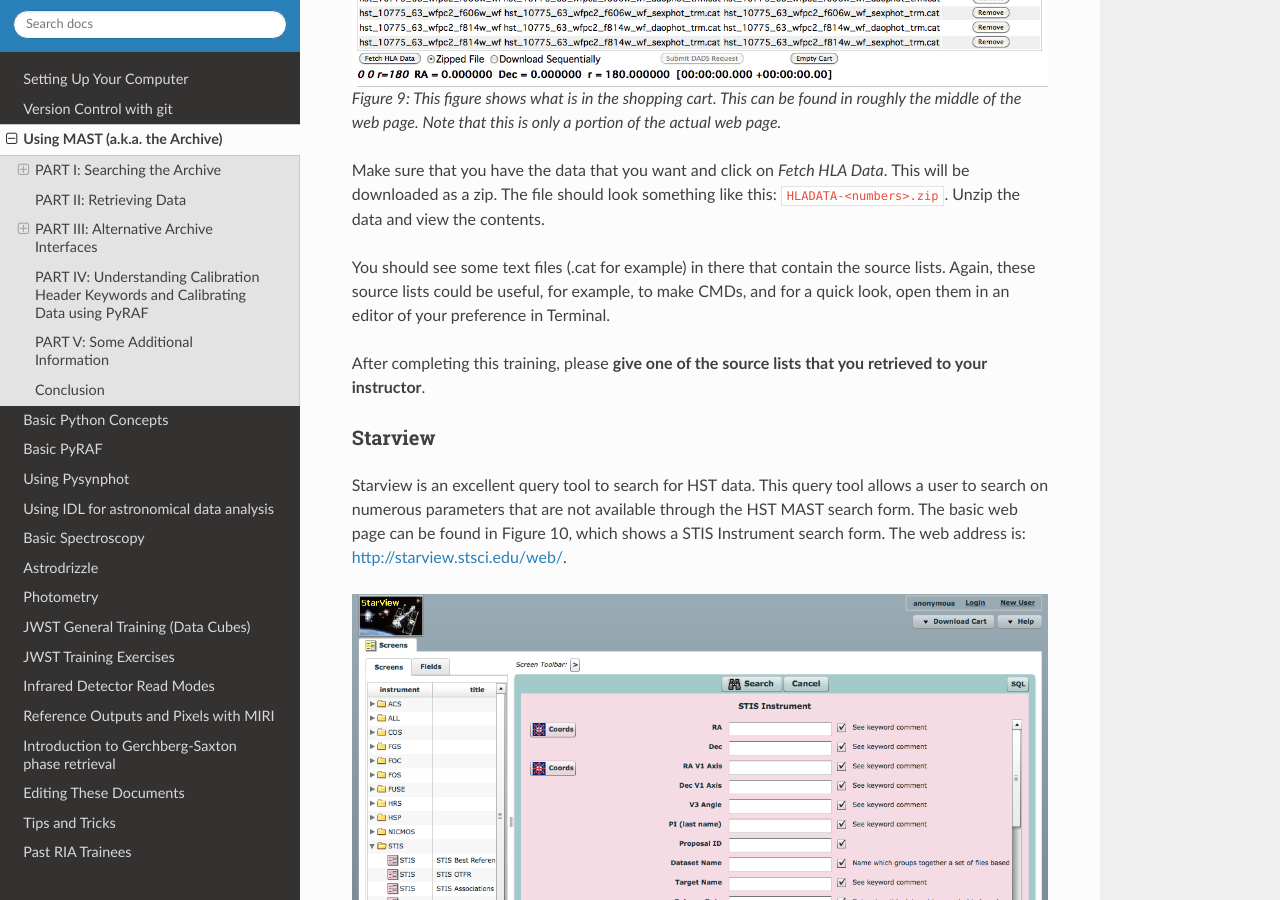
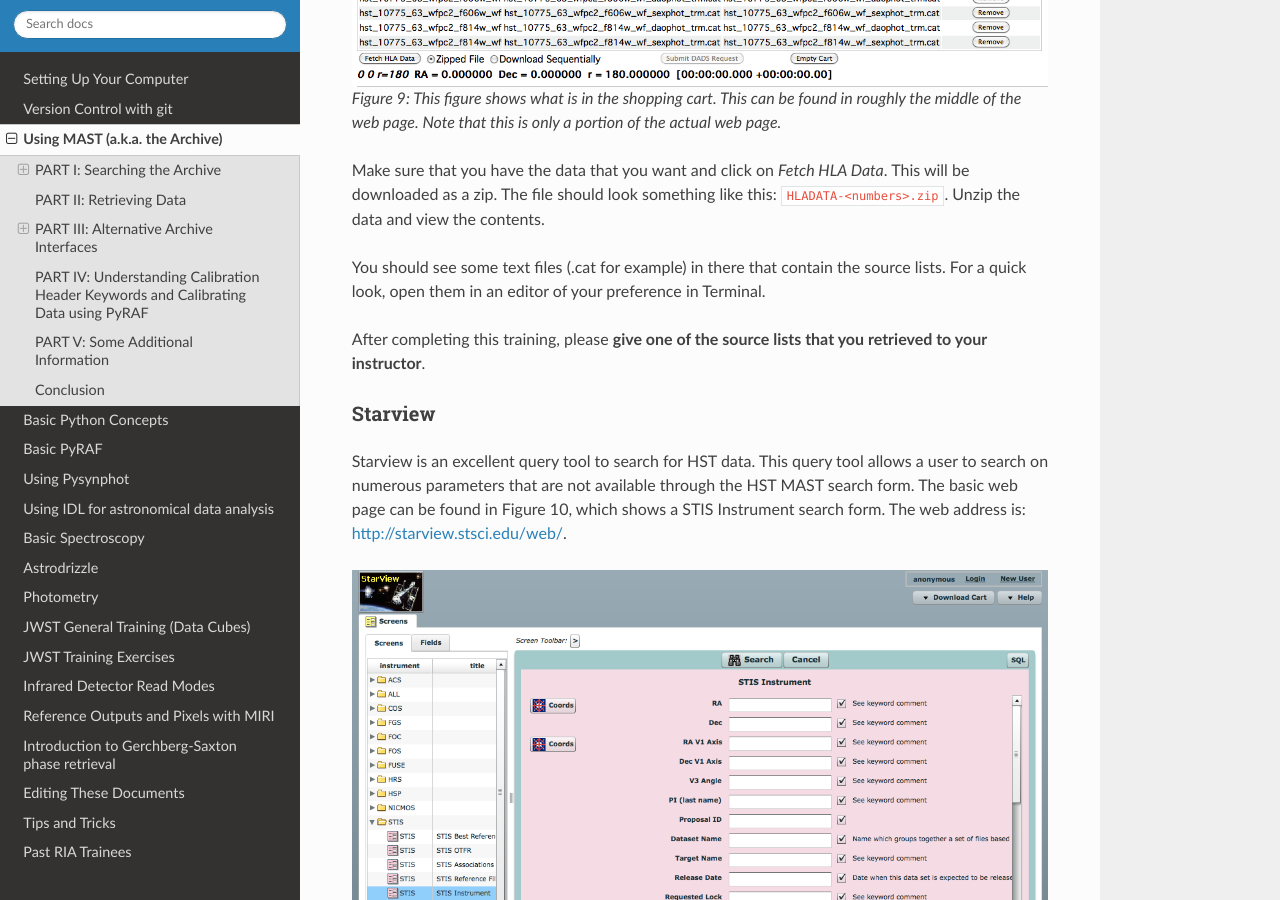
Before and after one commit to staceybright/training-library, a Sphinx documentation site: the page built from source/archives.txt, in a window 1280 px wide and 900 px high, scrolled down 10630 px. Built offline with Sphinx 7.4.7 and the Read the Docs theme 2.0.0, drawn with Linux system fonts in a browser that asks for light colours.

Commit message:
cleaned up sentence

```diff
--- a/source/archives.txt
+++ b/source/archives.txt
@@ -327,9 +327,8 @@
 like this: ``HLADATA-<numbers>.zip``. Unzip the data and view the contents.
 
 You should see some text files (.cat for example) in there that contain the
-source lists. Again, these source lists could be useful, for example,
-to make CMDs, and for a quick look, open them in an editor of your preference
-in Terminal.
+source lists. For a quick look, open them in an editor of your
+preference in Terminal.
 
 After completing this training, please **give one of the source lists
 that you retrieved to your instructor**.
```
